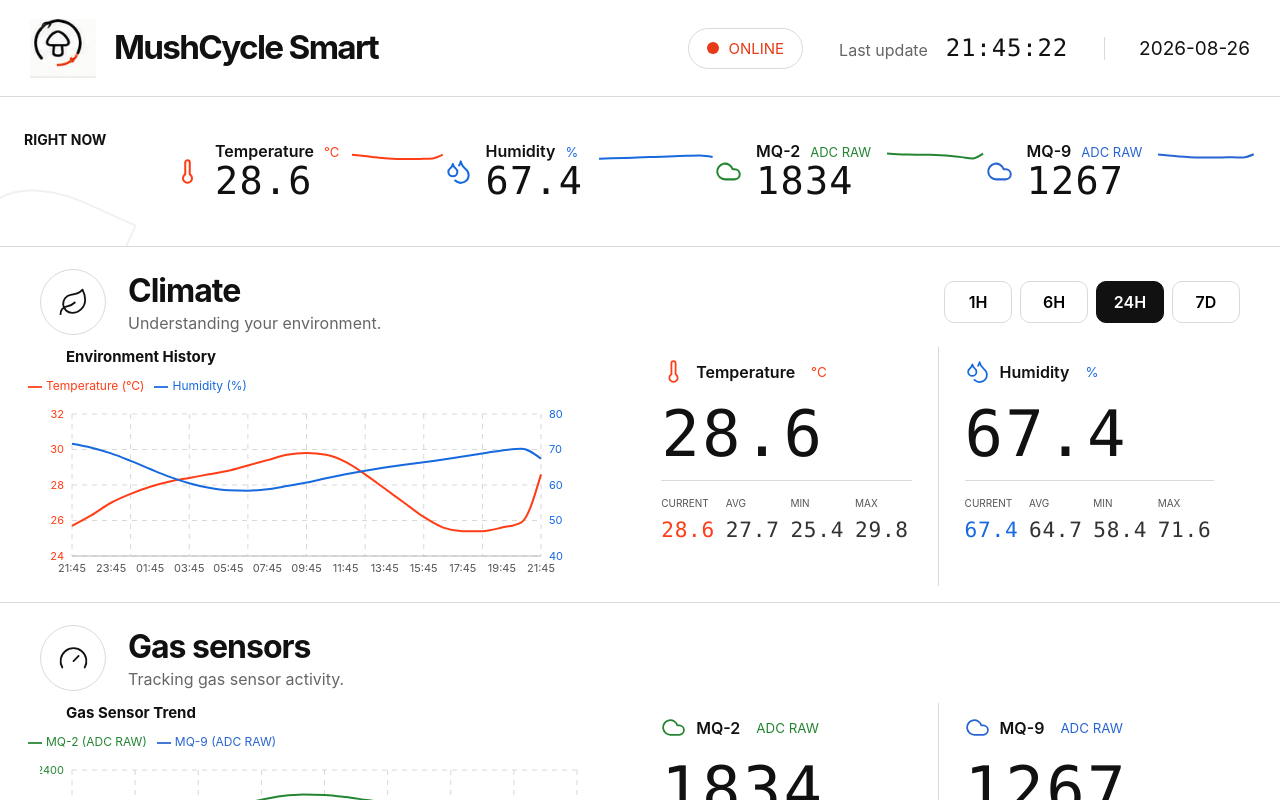
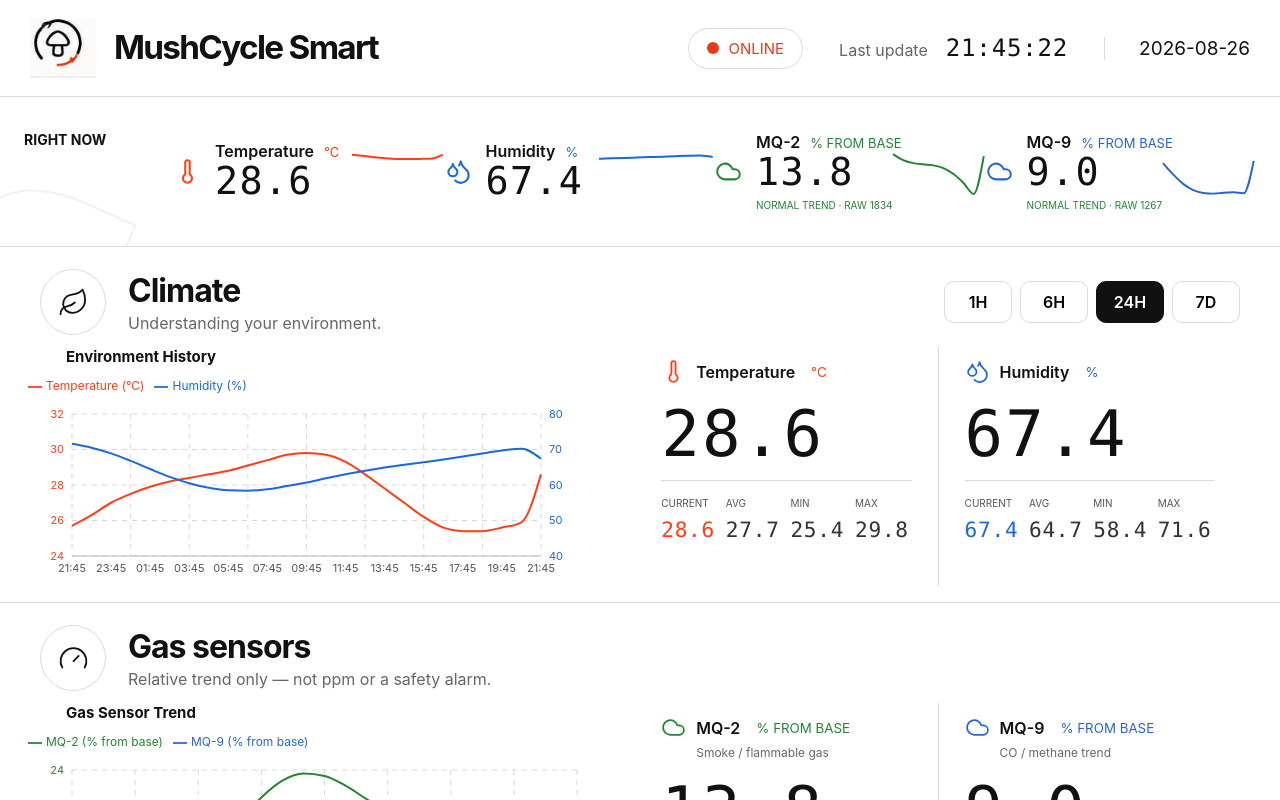
Before and after one commit to Simai66/MushCycle-Smart-dashboard, a React (Vite) app: page / in a window 1280 px wide. Shown: the top 800 px of the page. Built offline with nearby package versions, Linux system fonts and the light colour scheme.

Commit message:
feat: add automatic gas sensor baseline

```diff
--- a/src/App.jsx
+++ b/src/App.jsx
@@ -2,6 +2,7 @@
 import { Activity, CircuitBoard, Cloud, Code2, Droplets, Gauge, Leaf, RefreshCw, Smartphone, Thermometer, Wifi, Zap } from "lucide-react";
 import { Area, AreaChart, CartesianGrid, Legend, Line, LineChart, ResponsiveContainer, Tooltip, XAxis, YAxis } from "recharts";
 import { apiBaseUrl, fetchLiveReadings } from "./liveData.js";
+import { autoGasBaseline, gasStatus, relativeGasChange } from "./gasReadings.js";
 
 const RANGE_CONFIG = {
   "1H": { points: 13, step: 5 },
@@ -11,11 +12,39 @@
 };
 
 const SENSOR_META = [
-  { key: "temperature", label: "Temperature", unit: "°C", color: "#ff3d16", icon: Thermometer },
-  { key: "humidity", label: "Humidity", unit: "%", color: "#1769df", icon: Droplets },
-  { key: "mq2", label: "MQ-2", unit: "ADC RAW", color: "#238532", icon: Cloud },
-  { key: "mq9", label: "MQ-9", unit: "ADC RAW", color: "#2865d3", icon: Cloud },
+  { key: "temperature", metricKey: "temperature", label: "Temperature", unit: "°C", color: "#ff3d16", icon: Thermometer },
+  { key: "humidity", metricKey: "humidity", label: "Humidity", unit: "%", color: "#1769df", icon: Droplets },
+  { key: "mq2", metricKey: "mq2Relative", label: "MQ-2", description: "Smoke / flammable gas", color: "#238532", icon: Cloud },
+  { key: "mq9", metricKey: "mq9Relative", label: "MQ-9", description: "CO / methane trend", color: "#2865d3", icon: Cloud },
 ];
+
+const GAS_KEYS = ["mq2", "mq9"];
+const GAS_BASELINE_STORAGE_KEY = "mushcycle-gas-baselines";
+
+function loadGasBaselines() {
+  try {
+    const stored = JSON.parse(window.localStorage.getItem(GAS_BASELINE_STORAGE_KEY));
+    return Object.fromEntries(GAS_KEYS.map((key) => [key, Number(stored?.[key]) > 0 ? Number(stored[key]) : null]));
+  } catch {
+    return { mq2: null, mq9: null };
+  }
+}
+
+function saveGasBaselines(baselines) {
+  try {
+    window.localStorage.setItem(GAS_BASELINE_STORAGE_KEY, JSON.stringify(baselines));
+  } catch {
+    // Baseline still works for current session when browser storage is unavailable.
+  }
+}
+
+function withGasMetrics(data, baselines) {
+  return data.map((reading) => ({
+    ...reading,
+    mq2Relative: relativeGasChange(reading.mq2, baselines.mq2),
+    mq9Relative: relativeGasChange(reading.mq9, baselines.mq9),
+  }));
+}
 
 function makeData(range) {
   const { points, step } = RANGE_CONFIG[range];
@@ -43,7 +72,8 @@
 
 function stats(data, key) {
   const values = data.map((item) => item[key]).filter(Number.isFinite);
-  const decimals = key === "temperature" || key === "humidity" ? 1 : 0;
+  if (!values.length) return { current: "--", avg: "--", min: "--", max: "--" };
+  const decimals = key === "temperature" || key === "humidity" || key.endsWith("Relative") ? 1 : 0;
   return {
     current: values.at(-1).toFixed(decimals),
     avg: (values.reduce((sum, value) => sum + value, 0) / values.length).toFixed(decimals),
@@ -68,20 +98,29 @@
   );
 }
 
-function ReadingStrip({ data }) {
+function ReadingStrip({ data, baselines }) {
+  const latest = data.at(-1);
   return (
     <section className="reading-strip" aria-labelledby="right-now-title">
       <div className="strip-title" id="right-now-title">RIGHT NOW</div>
-      {SENSOR_META.map(({ key, label, unit, color, icon: Icon }) => (
+      {SENSOR_META.map((sensor) => {
+        const { key, metricKey, label, unit, color, icon: Icon } = sensor;
+        const gas = GAS_KEYS.includes(key);
+        const ready = !gas || Number.isFinite(baselines[key]);
+        const current = stats(data, ready ? metricKey : key).current;
+        const status = gasStatus(ready ? relativeGasChange(latest?.[key], baselines[key]) : null);
+        return (
         <article className="reading-item" key={key} style={{ "--sensor-color": color }}>
           <Icon className="reading-icon" aria-hidden="true" />
           <div className="reading-copy">
-            <div className="reading-label">{label} <span>{unit}</span></div>
-            <div className="reading-value dot-number">{stats(data, key).current}</div>
+            <div className="reading-label">{label} <span>{gas ? (ready ? "% FROM BASE" : "AUTO BASELINE") : unit}</span></div>
+            <div className="reading-value dot-number">{current}</div>
+            {gas && <div className={`reading-note ${status.tone}`}>{status.label} · RAW {latest?.[key] ?? "--"}</div>}
           </div>
-          <Sparkline data={data.slice(-10)} dataKey={key} color={color} />
+          <Sparkline data={data.slice(-10)} dataKey={ready ? metricKey : key} color={color} />
         </article>
-      ))}
+        );
+      })}
     </section>
   );
 }
@@ -96,13 +135,26 @@
   );
 }
 
-function SensorSummary({ data, sensor }) {
-  const { key, label, unit, color, icon: Icon } = sensor;
-  const values = stats(data, key);
+function SensorSummary({ data, sensor, baselines, onRelearn }) {
+  const { key, metricKey, label, description, unit, color, icon: Icon } = sensor;
+  const gas = GAS_KEYS.includes(key);
+  const baseline = baselines[key];
+  const ready = !gas || Number.isFinite(baseline);
+  const values = stats(data, ready ? metricKey : key);
+  const rawCurrent = data.at(-1)?.[key];
+  const status = gasStatus(ready ? relativeGasChange(rawCurrent, baseline) : null);
   return (
     <article className="sensor-summary" style={{ "--sensor-color": color }}>
-      <div className="sensor-heading"><Icon aria-hidden="true" /><span>{label}</span><small>{unit}</small></div>
+      <div className="sensor-heading"><Icon aria-hidden="true" /><span>{label}</span><small>{gas ? (ready ? "% FROM BASE" : "ADC RAW") : unit}</small></div>
+      {description && <div className="sensor-description">{description}</div>}
       <div className="summary-value dot-number">{values.current}</div>
+      {gas && (
+        <div className="gas-context">
+          <span className={`gas-status ${status.tone}`}>{status.label}</span>
+          <span>RAW {rawCurrent ?? "--"} · BASE {baseline ?? "--"}</span>
+          <button type="button" onClick={() => onRelearn(key)}>Relearn baseline</button>
+        </div>
+      )}
       <div className="summary-rule" />
       <dl className="stat-row">
         {Object.entries(values).map(([name, value]) => (
@@ -113,45 +165,46 @@
   );
 }
 
-function HistoryChart({ data, type }) {
+function HistoryChart({ data, type, baselines }) {
   const isClimate = type === "climate";
+  const gasReady = GAS_KEYS.every((key) => Number.isFinite(baselines[key]));
   return (
-    <div className="chart-wrap" role="img" aria-label={isClimate ? "Temperature and humidity history" : "MQ-2 and MQ-9 ADC history"}>
+    <div className="chart-wrap" role="img" aria-label={isClimate ? "Temperature and humidity history" : "MQ-2 and MQ-9 relative trend history"}>
       <ResponsiveContainer width="100%" height="100%">
         <AreaChart data={data} margin={{ top: 10, right: 10, left: -12, bottom: 0 }}>
           <CartesianGrid stroke="#d8d8d8" strokeDasharray="5 5" vertical />
           <XAxis dataKey="label" tick={{ fontSize: 11, fill: "#555" }} interval="preserveStartEnd" tickLine={false} axisLine={{ stroke: "#b8b8b8" }} />
-          <YAxis yAxisId={0} domain={isClimate ? [24, 32] : [0, 2400]} tick={{ fontSize: 11, fill: isClimate ? "#ff3d16" : "#238532" }} tickLine={false} axisLine={false} width={44} />
+          <YAxis yAxisId={0} domain={isClimate ? [24, 32] : gasReady ? ["auto", "auto"] : [0, 4095]} tick={{ fontSize: 11, fill: isClimate ? "#ff3d16" : "#238532" }} tickLine={false} axisLine={false} width={44} />
           {isClimate && <YAxis yAxisId={1} domain={[40, 80]} orientation="right" tick={{ fontSize: 11, fill: "#1769df" }} tickLine={false} axisLine={false} width={36} />}
           <Tooltip contentStyle={{ borderRadius: 10, border: "1px solid #dedede", boxShadow: "none" }} />
           <Legend iconType="plainline" align="left" verticalAlign="top" height={36} wrapperStyle={{ fontSize: 12 }} />
           {isClimate && <Area yAxisId={0} type="monotone" dataKey="temperature" name="Temperature (°C)" stroke="#ff3d16" fill="none" strokeWidth={2} isAnimationActive={false} />}
           {isClimate && <Area yAxisId={1} type="monotone" dataKey="humidity" name="Humidity (%)" stroke="#1769df" fill="none" strokeWidth={2} isAnimationActive={false} />}
-          {!isClimate && <Area yAxisId={0} type="monotone" dataKey="mq2" name="MQ-2 (ADC RAW)" stroke="#238532" fill="none" strokeWidth={2} isAnimationActive={false} />}
-          {!isClimate && <Area yAxisId={0} type="monotone" dataKey="mq9" name="MQ-9 (ADC RAW)" stroke="#2865d3" fill="none" strokeWidth={2} isAnimationActive={false} />}
+          {!isClimate && <Area yAxisId={0} type="monotone" dataKey={gasReady ? "mq2Relative" : "mq2"} name={`MQ-2 (${gasReady ? "% from base" : "learning baseline"})`} stroke="#238532" fill="none" strokeWidth={2} isAnimationActive={false} />}
+          {!isClimate && <Area yAxisId={0} type="monotone" dataKey={gasReady ? "mq9Relative" : "mq9"} name={`MQ-9 (${gasReady ? "% from base" : "learning baseline"})`} stroke="#2865d3" fill="none" strokeWidth={2} isAnimationActive={false} />}
         </AreaChart>
       </ResponsiveContainer>
     </div>
   );
 }
 
-function DataSection({ kind, data, range, setRange }) {
+function DataSection({ kind, data, range, setRange, baselines, onRelearn }) {
   const climate = kind === "climate";
   const sensors = climate ? SENSOR_META.slice(0, 2) : SENSOR_META.slice(2);
   return (
     <section className="data-section">
       <div className="section-heading">
         <div className="section-mark">{climate ? <Leaf aria-hidden="true" /> : <Gauge aria-hidden="true" />}</div>
-        <div><h2>{climate ? "Climate" : "Gas sensors"}</h2><p>{climate ? "Understanding your environment." : "Tracking gas sensor activity."}</p></div>
+        <div><h2>{climate ? "Climate" : "Gas sensors"}</h2><p>{climate ? "Understanding your environment." : "Relative trend only — not ppm or a safety alarm."}</p></div>
         {climate && <RangePicker range={range} setRange={setRange} />}
       </div>
       <div className="section-body">
         <div className="chart-column">
           <h3>{climate ? "Environment History" : "Gas Sensor Trend"}</h3>
-          <HistoryChart data={data} type={kind} />
+          <HistoryChart data={data} type={kind} baselines={baselines} />
         </div>
         <div className="summary-grid">
-          {sensors.map((sensor) => <SensorSummary key={sensor.key} data={data} sensor={sensor} />)}
+          {sensors.map((sensor) => <SensorSummary key={sensor.key} data={data} sensor={sensor} baselines={baselines} onRelearn={onRelearn} />)}
         </div>
       </div>
     </section>
@@ -263,10 +316,12 @@
   const demoEnabled = import.meta.env.DEV || new URLSearchParams(window.location.search).get("demo") === "1";
   const demoData = useMemo(() => makeData(range), [range]);
   const [liveData, setLiveData] = useState([]);
+  const [gasBaselines, setGasBaselines] = useState(loadGasBaselines);
   const [liveState, setLiveState] = useState(demoEnabled ? "ready" : "loading");
   const queryState = new URLSearchParams(window.location.search).get("state");
   const specialState = ["loading", "empty", "error"].includes(queryState) ? queryState : null;
   const data = demoEnabled ? demoData : liveData;
+  const metricData = useMemo(() => withGasMetrics(data, gasBaselines), [data, gasBaselines]);
   const latest = data.at(-1);
   const online = demoEnabled || Boolean(latest && Date.now() - new Date(latest.timestamp).getTime() <= 30000);
   const visibleState = specialState || (liveState === "ready" ? null : liveState);
@@ -301,6 +356,27 @@
     };
   }, [demoEnabled, range]);
 
+  useEffect(() => {
+    if (!data.length || GAS_KEYS.every((key) => Number.isFinite(gasBaselines[key]))) return;
+    const learned = {
+      mq2: gasBaselines.mq2 ?? autoGasBaseline(data, "mq2"),
+      mq9: gasBaselines.mq9 ?? autoGasBaseline(data, "mq9"),
+    };
+    if (!Number.isFinite(learned.mq2) || !Number.isFinite(learned.mq9)) return;
+    setGasBaselines(learned);
+    saveGasBaselines(learned);
+  }, [data, gasBaselines]);
+
+  function relearnBaseline(key) {
+    const baseline = autoGasBaseline(data, key);
+    if (!Number.isFinite(baseline)) return;
+    setGasBaselines((current) => {
+      const next = { ...current, [key]: baseline };
+      saveGasBaselines(next);
+      return next;
+    });
+  }
+
   return (
     <main className="dashboard-shell">
       <header className="topbar">
@@ -312,9 +388,9 @@
       {visibleState ? <StateMessage state={visibleState} /> : (
         <>
           {offline && <div className="offline-banner"><strong>DEVICE OFFLINE</strong><span>Showing last recorded values</span></div>}
-          <ReadingStrip data={data} />
-          <DataSection kind="climate" data={data} range={range} setRange={setRange} />
-          <DataSection kind="gas" data={data} range={range} setRange={setRange} />
+          <ReadingStrip data={metricData} baselines={gasBaselines} />
+          <DataSection kind="climate" data={metricData} range={range} setRange={setRange} baselines={gasBaselines} onRelearn={relearnBaseline} />
+          <DataSection kind="gas" data={metricData} range={range} setRange={setRange} baselines={gasBaselines} onRelearn={relearnBaseline} />
           <SystemRail reading={latest} online={online} demoEnabled={demoEnabled} />
         </>
       )}
--- /dev/null
+++ b/src/gasReadings.js
@@ -0,0 +1,23 @@
+export const GAS_THRESHOLDS = { watch: 15, high: 30 };
+
+export function autoGasBaseline(readings, key) {
+  const values = readings
+    .map((reading) => Number(reading[key]))
+    .filter((value) => Number.isFinite(value) && value > 0)
+    .sort((a, b) => a - b);
+
+  if (values.length < 10) return null;
+  return Math.round(values[Math.floor((values.length - 1) * 0.2)]);
+}
+
+export function relativeGasChange(raw, baseline) {
+  if (!Number.isFinite(raw) || !Number.isFinite(baseline) || baseline <= 0) return null;
+  return ((raw - baseline) / baseline) * 100;
+}
+
+export function gasStatus(change) {
+  if (!Number.isFinite(change)) return { label: "LEARNING BASELINE", tone: "learning" };
+  if (change >= GAS_THRESHOLDS.high) return { label: "HIGH TREND", tone: "high" };
+  if (change >= GAS_THRESHOLDS.watch) return { label: "WATCH", tone: "watch" };
+  return { label: "NORMAL TREND", tone: "normal" };
+}
--- a/src/styles.css
+++ b/src/styles.css
@@ -29,6 +29,10 @@
 .reading-label { font-weight: 600; color: #111; white-space: nowrap; }
 .reading-label span { color: var(--sensor-color); font-weight: 400; margin-left: 6px; font-size: 13px; }
 .reading-value { font-size: clamp(31px, 3vw, 46px); line-height: 1.05; color: #111; }
+.reading-note { margin-top: 6px; color: var(--muted); font-size: 10px; white-space: nowrap; }
+.reading-note.normal { color: #238532; }
+.reading-note.watch { color: #a66300; }
+.reading-note.high { color: #b52616; }
 .sparkline { height: 48px; min-width: 70px; }
 .data-section { padding: 22px 40px 16px; border-bottom: 1px solid var(--border); }
 .section-heading { display: grid; grid-template-columns: auto 1fr auto; gap: 22px; align-items: center; margin-bottom: 12px; }
@@ -50,7 +54,15 @@
 .sensor-heading { display: flex; align-items: center; gap: 10px; color: #111; font-weight: 600; }
 .sensor-heading svg { color: var(--sensor-color); width: 25px; height: 25px; stroke-width: 1.7; }
 .sensor-heading small { color: var(--sensor-color); font-weight: 400; margin-left: 6px; }
+.sensor-description { margin: 5px 0 0 35px; color: var(--muted); font-size: 12px; }
 .summary-value { color: #111; font-size: clamp(48px, 5vw, 70px); line-height: 1; margin: 18px 0 14px; }
+.gas-context { min-height: 30px; display: flex; align-items: center; flex-wrap: wrap; gap: 8px 12px; margin: -7px 0 12px; color: var(--muted); font-size: 11px; }
+.gas-status { border-radius: 999px; padding: 5px 8px; background: #f0f0ed; color: #555; font-weight: 700; letter-spacing: .03em; }
+.gas-status.normal { background: #edf7ee; color: #237531; }
+.gas-status.watch { background: #fff5dd; color: #8a5700; }
+.gas-status.high { background: #fff0ed; color: #a82618; }
+.gas-context button { border: 0; border-bottom: 1px solid currentColor; padding: 2px 0; background: transparent; color: #444; cursor: pointer; font-size: 11px; }
+.gas-context button:focus-visible { outline: 3px solid #b9d6ff; outline-offset: 3px; }
 .summary-rule { height: 1px; background: var(--border); }
 .stat-row { display: grid; grid-template-columns: repeat(4, 1fr); gap: 8px; margin: 16px 0 0; }
 .stat-row div { min-width: 0; }
```
Also changed, not shown: 2 other files (tests, documents, lock files or other folders).
